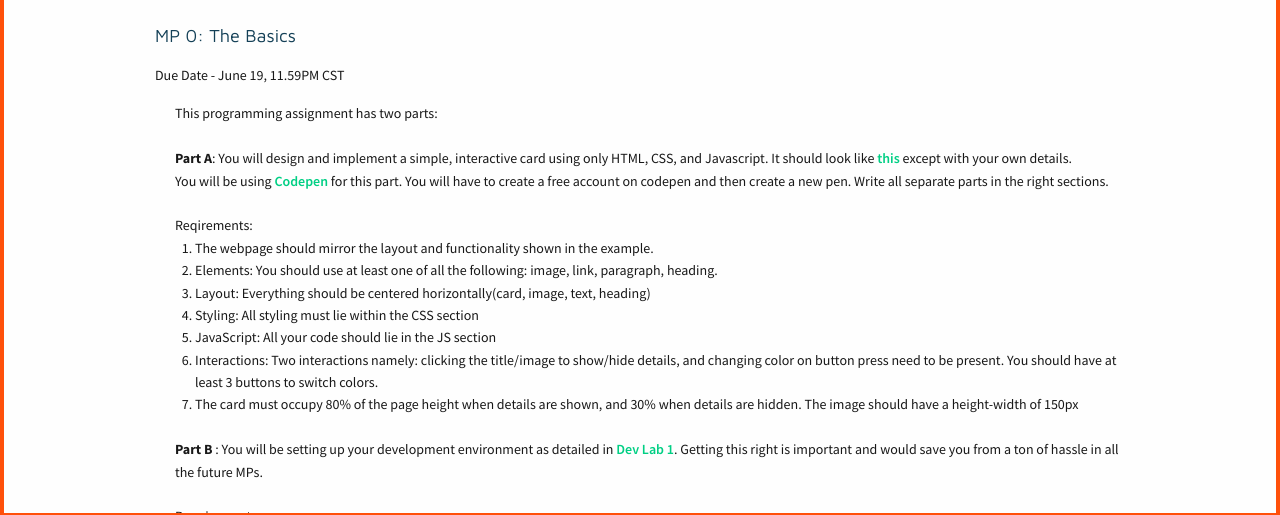
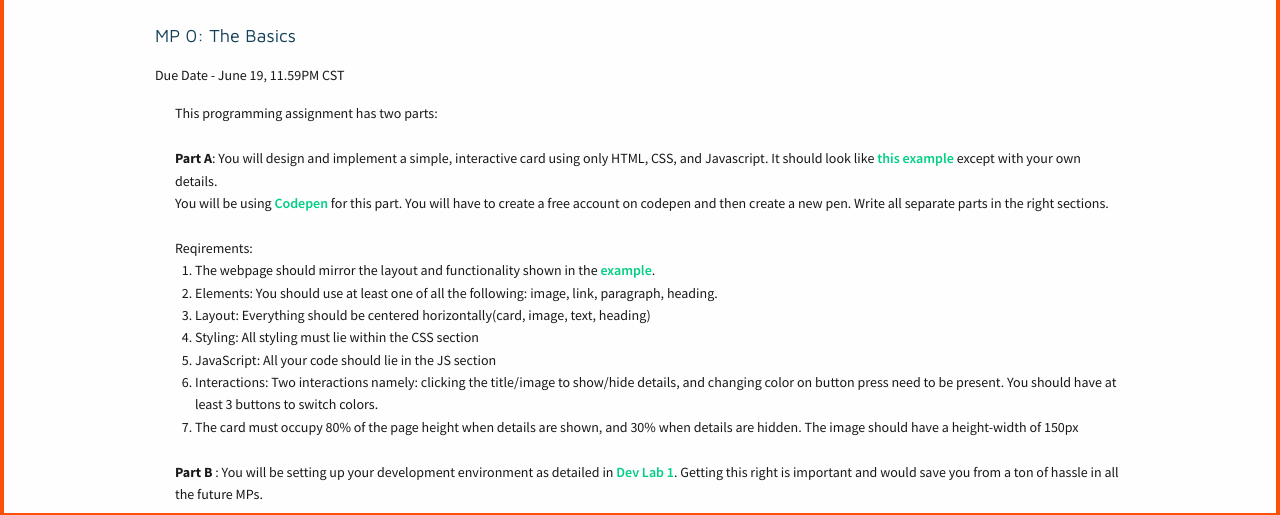
Before and after one commit to gouthamp900/su17, a website: page labs/MP-0/index.html in a window 1280 px wide. Shown: the part 283-798 px from the top of the page. Drawn offline with nearby package versions, Linux system fonts and the light colour scheme; files whose address does not match are found by name.

```diff
--- a/labs/MP-0/index.html
+++ b/labs/MP-0/index.html
@@ -40,13 +40,13 @@
 <p><ul>This programming assignment has two parts:
     <br> <br>
 
-    <li><strong>Part A</strong>: You will design and implement a simple, interactive card using only HTML, CSS, and Javascript. It should look like <a href="http://imgur.com/a/yb7sY" >this</a> except with your own details.  </li>
+    <li><strong>Part A</strong>: You will design and implement a simple, interactive card using only HTML, CSS, and Javascript. It should look like <a href="https://uiuc-web-programming.github.io/su17/images/mp0.gif" >this example</a> except with your own details.  </li>
 
     You will be using <a href="https://codepen.io/">Codepen</a> for this part. You will have to create a free account on codepen and then create a new pen. Write all separate parts in the right sections.
     <br><br>
     Reqirements:
     <ol>
-      <li>The webpage should mirror the layout and functionality shown in the example.</li>
+      <li>The webpage should mirror the layout and functionality shown in the <a href="https://uiuc-web-programming.github.io/su17/images/mp0.gif" >example</a>.</li>
       <li>Elements: You should use at least one of all the following: image, link, paragraph, heading.
       <li>Layout: Everything should be centered horizontally(card, image, text, heading)</li>
       <li>Styling: All styling must lie within the CSS section</li>
```
